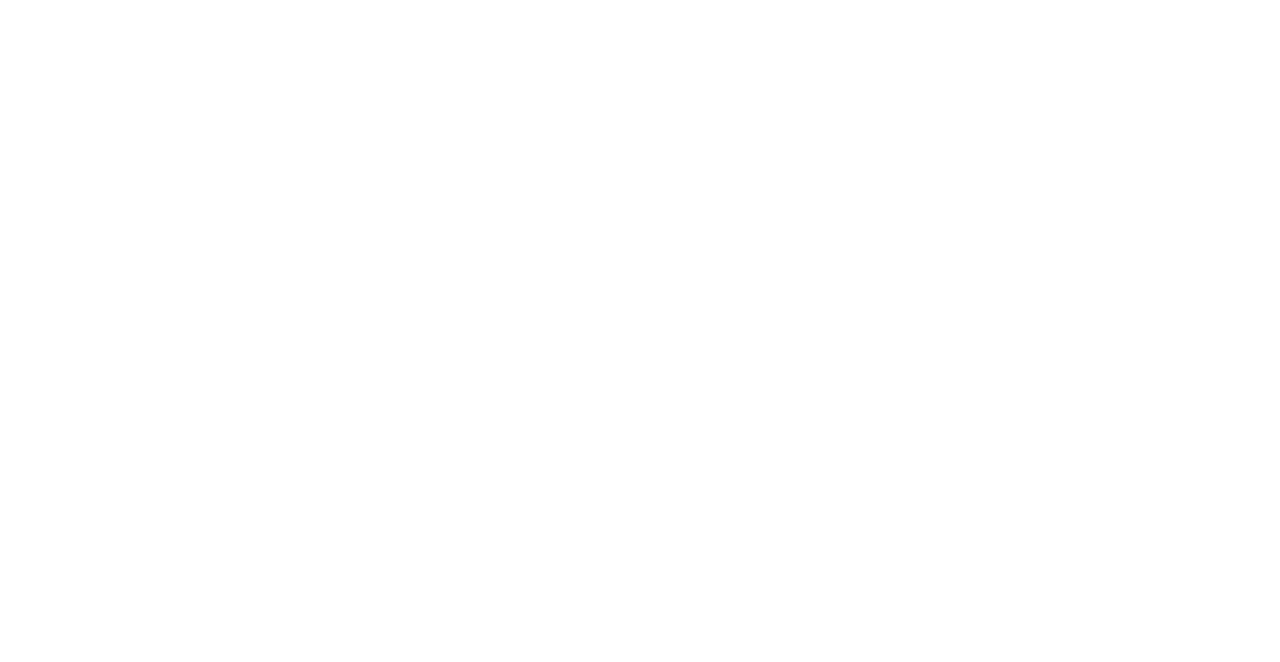
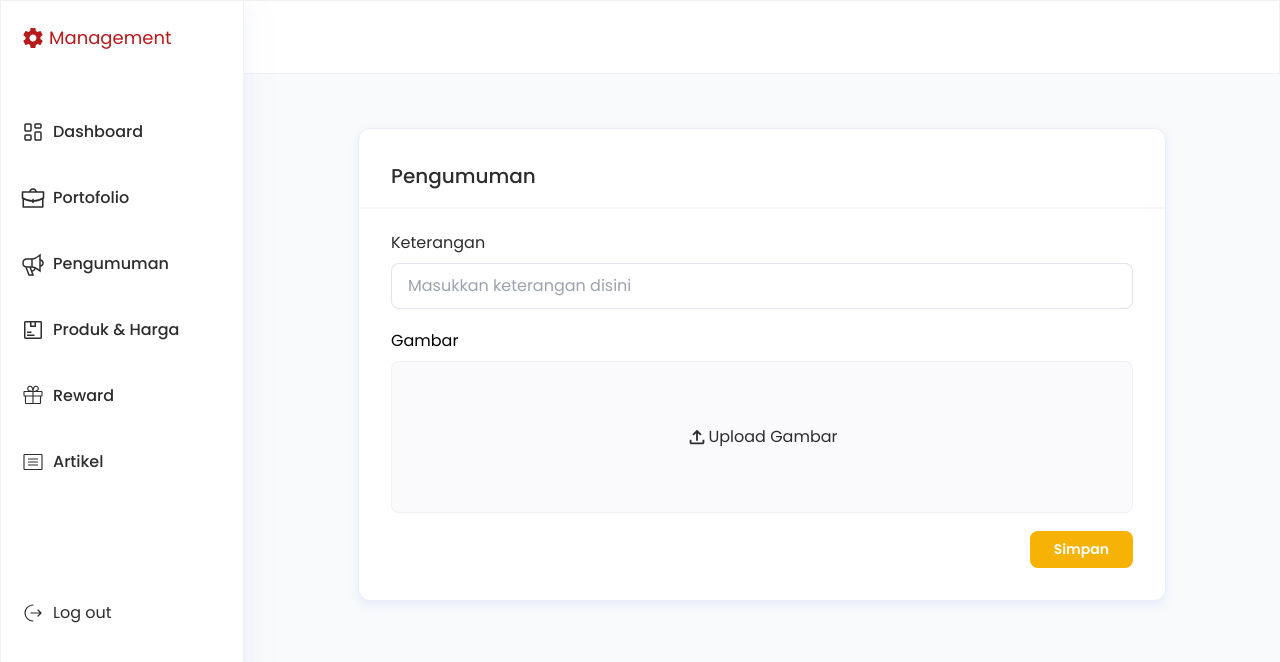
Before and after one commit to fshlarf/dimsum-bo, a Nuxt app: page /announcement/edit in a window 1280 px wide. Before the commit this address had no page. Shown: the top 662 px of the page. Built offline with nearby package versions, Linux system fonts and the light colour scheme.

Commit message:
merge with master

```diff
--- /dev/null
+++ b/pages/announcement/add.vue
@@ -0,0 +1,89 @@
+<template>
+  <div class="pt-[54px] w-max mx-auto relative">
+    <div id="announcement" class="p-[32px]">
+      <header>
+        <h1 class="text-[20px] text-[#2D2D2D] font-medium">Pengumuman</h1>
+      </header>
+      <hr
+        class="absolute left-0 right-0 border-[1px] border-[#D9D9D9]/20 mt-[16px]"
+      />
+      <div class="mt-[40px]">
+        <Input
+          label="Keterangan"
+          placeholder="Masukkan keterangan disini"
+          class-input="w-full text-base text-[#A0A3BD] text-xs md:text-sm"
+        />
+        <div class="mt-[20px] h-[152px] relative">
+          <div class="flex justify-between items-center">
+            <p>Gambar</p>
+            <label
+              v-if="!showInputFile"
+              for="file"
+              class="cursor-pointer relative text-sm text-[#00B5D4] flex items-center gap-[4px]"
+            >
+              <img src="/icons/upload.svg" alt="upload" />
+              <p>Ubah Gambar</p>
+            </label>
+          </div>
+          <InputFile
+            v-show="showInputFile"
+            class-input="bg-[#A0A3BD]/[5%] border-[#A0A3BD]/10 border-[1px]  h-[152px] rounded-[8px] mt-[8px] z-40 text-xs md:text-sm"
+            id="input-file"
+            @get-image="getFile"
+          />
+          <img
+            v-show="!showInputFile"
+            alt="banner"
+            class="w-full h-full absolute top-[30px] left-0 right-0 bottom-0"
+            id="announcement-banner"
+          />
+        </div>
+      </div>
+      <div class="text-right mt-[50px]">
+        <Button
+          class="bg-[#F6B205] text-white rounded-[8px] !px-[24px] py-[8px] button-text"
+          >Simpan</Button
+        >
+      </div>
+    </div>
+  </div>
+</template>
+<script>
+import Input from "~/components/atoms/input.vue";
+import InputFile from "~/components/atoms/input-file-custom.vue";
+
+import Button from "~/components/atoms/button.vue";
+export default {
+  layout: "dashboard",
+  components: {
+    Input,
+    InputFile,
+    Button,
+  },
+  data() {
+    return {
+      imageFile: {},
+      showInputFile: true,
+    };
+  },
+  methods: {
+    getFile(file) {
+      this.imageFile = file;
+      if (file) {
+        this.showInputFile = false;
+        const srcImage = URL.createObjectURL(this.imageFile);
+        const bannerImage = document.getElementById("announcement-banner");
+        bannerImage.src = srcImage;
+      }
+    },
+  },
+};
+</script>
+<style scoped>
+#announcement {
+  border-radius: 12px;
+  border: 1px solid #eceef6;
+  background: #fff;
+  box-shadow: 0px 4px 10px 0px rgba(125, 151, 244, 0.15);
+}
+</style>
--- /dev/null
+++ b/pages/announcement/edit.vue
@@ -0,0 +1,89 @@
+<template>
+  <div class="pt-[54px] w-max mx-auto relative">
+    <div id="announcement" class="p-[32px]">
+      <header>
+        <h1 class="text-[20px] text-[#2D2D2D] font-medium">Pengumuman</h1>
+      </header>
+      <hr
+        class="absolute left-0 right-0 border-[1px] border-[#D9D9D9]/20 mt-[16px]"
+      />
+      <div class="mt-[40px] w-[742px]">
+        <Input
+          label="Keterangan"
+          placeholder="Masukkan keterangan disini"
+          class-input="w-full text-base text-[#A0A3BD]"
+        />
+        <div class="mt-[20px] h-[152px] relative">
+          <div class="flex justify-between items-center">
+            <p>Gambar</p>
+            <label
+              v-if="!showInputFile"
+              for="file"
+              class="cursor-pointer relative text-sm text-[#00B5D4] flex items-center gap-[4px]"
+            >
+              <img src="/icons/upload.svg" alt="upload" />
+              <p>Ubah Gambar</p>
+            </label>
+          </div>
+          <InputFile
+            v-show="showInputFile"
+            class-input="bg-[#A0A3BD]/[5%] border-[#A0A3BD]/10 border-[1px]  h-[152px] rounded-[8px] mt-[8px] z-40"
+            id="input-file"
+            @get-image="getFile"
+          />
+          <img
+            v-show="!showInputFile"
+            alt="banner"
+            class="w-full h-full absolute top-[30px] left-0 right-0 bottom-0"
+            id="announcement-banner"
+          />
+        </div>
+      </div>
+      <div class="text-right mt-[50px]">
+        <Button
+          class="bg-[#F6B205] text-white rounded-[8px] !px-[24px] py-[8px] button-text"
+          >Simpan</Button
+        >
+      </div>
+    </div>
+  </div>
+</template>
+<script>
+import Input from "~/components/atoms/input.vue";
+import InputFile from "~/components/atoms/input-file-custom.vue";
+
+import Button from "~/components/atoms/button.vue";
+export default {
+  layout: "dashboard",
+  components: {
+    Input,
+    InputFile,
+    Button,
+  },
+  data() {
+    return {
+      imageFile: {},
+      showInputFile: true,
+    };
+  },
+  methods: {
+    getFile(file) {
+      this.imageFile = file;
+      if (file) {
+        this.showInputFile = false;
+        const srcImage = URL.createObjectURL(this.imageFile);
+        const bannerImage = document.getElementById("announcement-banner");
+        bannerImage.src = srcImage;
+      }
+    },
+  },
+};
+</script>
+<style scoped>
+#announcement {
+  border-radius: 12px;
+  border: 1px solid #eceef6;
+  background: #fff;
+  box-shadow: 0px 4px 10px 0px rgba(125, 151, 244, 0.15);
+}
+</style>
--- a/pages/announcement/index.vue
+++ b/pages/announcement/index.vue
@@ -45,8 +45,7 @@
       </div>
       <div class="text-right mt-[50px]">
         <Button
-          @click="onSaveAnnouncement"
-          class="bg-[#F6B205] text-white rounded-[8px] !px-[24px] py-[8px]"
+          class="bg-[#F6B205] text-white rounded-[8px] !px-[24px] py-[8px] button-text"
           >Simpan</Button
         >
       </div>
```
